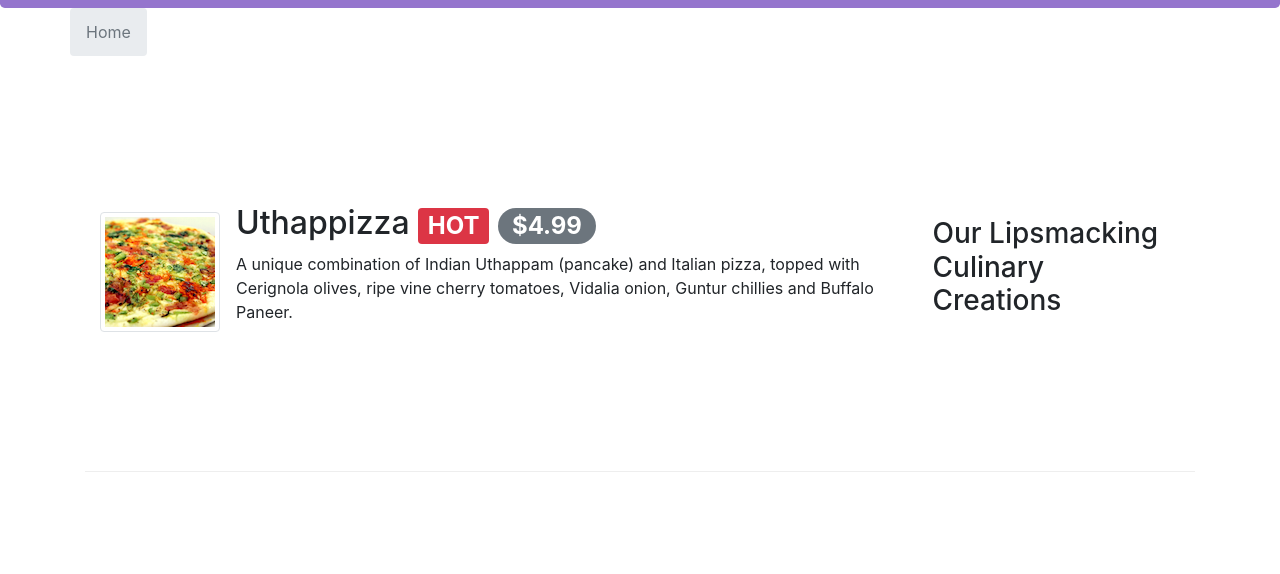
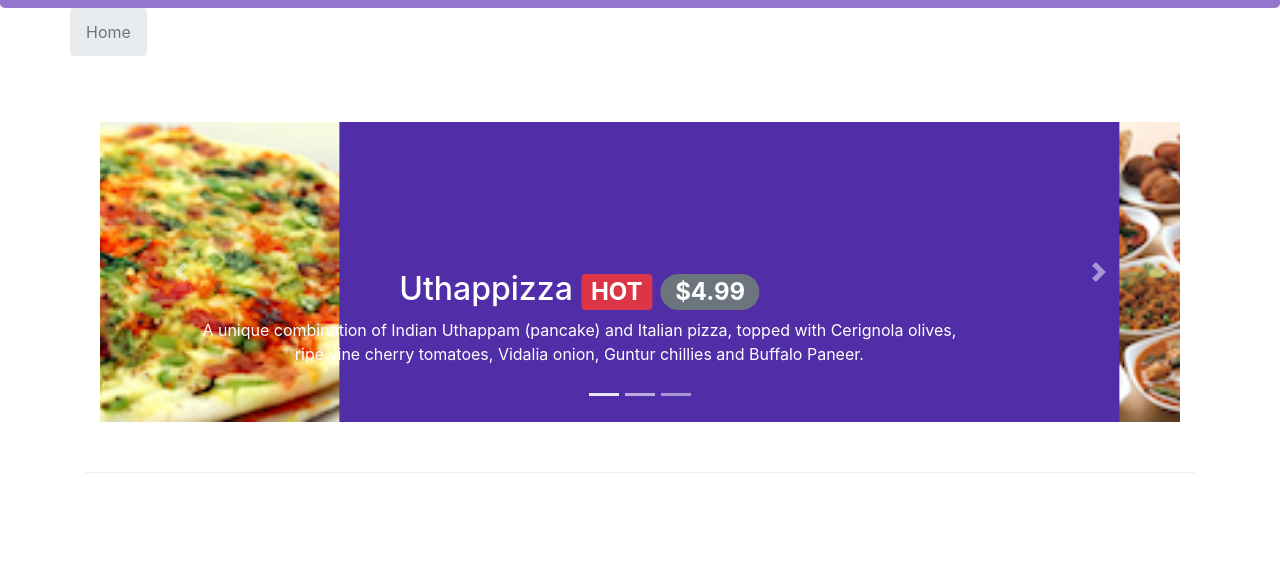
Before and after one commit to spiralshape/conFusion, a plain HTML site: page index.html in a window 1280 px wide. Shown: the part 226-800 px from the top of the page. Drawn offline with nearby package versions, Linux system fonts and the light colour scheme.

Commit message:
carousel

```diff
--- a/css/styles.css
+++ b/css/styles.css
@@ -39,3 +39,18 @@
 	border-bottom:  1px solid #ddd;
 	padding: 10px;
 }
+
+.carousel {
+	background: #512DA8;
+}
+
+.carousel-item {
+	height: 300px;
+}
+
+.carousel-item img {
+	position: absolute;
+	top: 0;
+	left: 0;
+	min-height: 300px;
+}
--- a/index.html
+++ b/index.html
@@ -115,6 +115,54 @@
                 <ol class="col-12 breadcrumb">
                     <li class="breadcrumb-item active">Home</li>
                 </ol>
+            </div>
+        </div>
+        <div class="row row-content">
+            <div class="col">
+                <div id="mycarousel" class="carousel slide" data-ride="carousel">
+                    <div class="carousel-inner" role="listbox">
+                        <div class="carousel-item active">
+                            <img class="d-block img-fluid"
+                                src="img/uthappizza.png" alt="uthappizza">
+                            <div class="carousel-caption d-none d-md-block">
+                                <h2>
+                                    Uthappizza <span class="badge badge-danger">HOT</span> <span class="badge badge-pill badge-secondary">$4.99</span>
+                                </h2>
+                                <p class="d-none d-sm-block">A unique combination of Indian Uthappam (pancake) and Italian pizza, topped with Cerignola olives, ripe vine cherry tomatoes, Vidalia onion, Guntur chillies and Buffalo Paneer.</p>
+                            </div>
+                        </div>
+                        <div class="carousel-item">
+                            <img class="d-block img-fluid"
+                                src="img/buffet.png" alt="buffet">
+                            <div class="carousel-caption d-none d-md-block">
+                                <h2>
+                                    Weekend Grand Buffet <span class="badge badge-danger">NEW</span>
+                                </h2>
+                                <p class="d-none d-sm-block">Featuring mouthwatering combinations with a choice of five different salads, six enticing appetizers, six main entrees and five choicest desserts. Free flowing bubbly and soft drinks. All for just $19.99 per person </p>
+                            </div>
+                        </div>
+                        <div class="carousel-item">
+                            <img class="d-block img-fluid"
+                                src="img/alberto.png" alt="alberto">
+                            <div class="carousel-caption d-none d-md-block">
+                                <h2>Alberto Somayya</h2>
+                                <h4>Executive Chef</h4>
+                                <p class="d-none d-sm-block">Award winning three-star Michelin chef with wide International experience having worked closely with whos-who in the culinary world, he specializes in creating mouthwatering Indo-Italian fusion experiences. </p>
+                            </div>
+                        </div>
+                    </div>
+                    <ol class="carousel-indicators">
+                        <li data-target="#mycarousel" data-slide-to="0" class="active"></li>
+                        <li data-target="#mycarousel" data-slide-to="1"></li>
+                        <li data-target="#mycarousel" data-slide-to="2"></li>
+                    </ol>
+                    <a class="carousel-control-prev" href="#mycarousel" role="button" data-slide="prev">
+                        <span class="carousel-control-prev-icon"></span>
+                    </a>
+                    <a class="carousel-control-next" href="#mycarousel" role="button" data-slide="next">
+                        <span class="carousel-control-next-icon"></span>
+                    </a>
+                </div>
             </div>
         </div>
         <div class="row row-content align-items-center">
```
